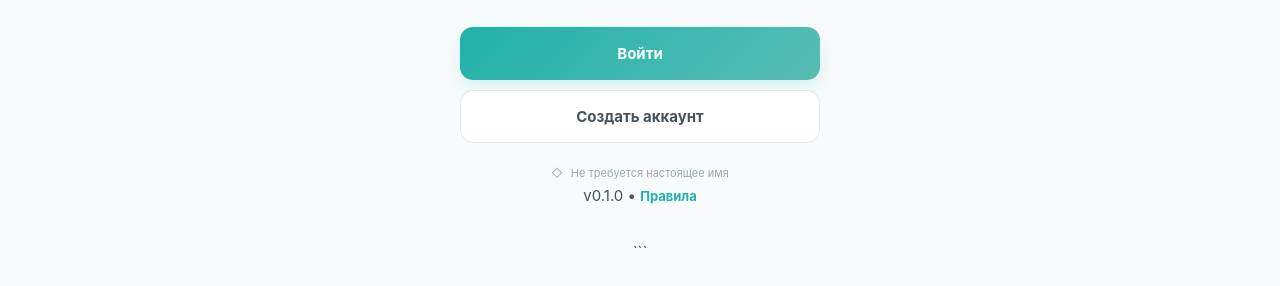
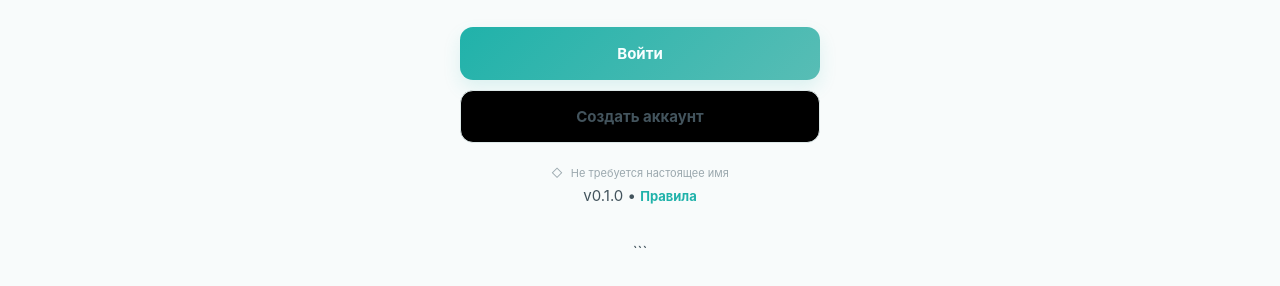
Before and after one commit to Bendi7080/Nobody, a website: page index.html in a window 1280 px wide. Shown: the part 622-908 px from the top of the page. Drawn offline with Linux system fonts and the light colour scheme.

Commit message:
Change surface color from white to black

```diff
--- a/style.css
+++ b/style.css
@@ -23,7 +23,7 @@
   --text-faint: #9BA8AE;
   --heading: #3C5058;
 
-  --surface: #FFFFFF;
+  --surface: #000000;
   --surface-soft: #F8FBFB;
   --surface-alt: #F1F6F6;
   --border: #DDE8E8;
```
